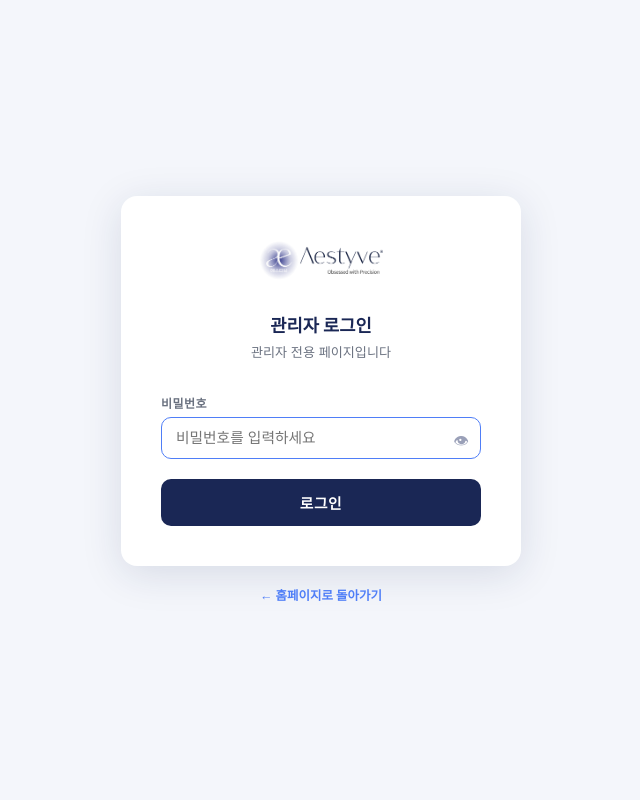
After one commit to lepair514-code/aestyve, a PHP site: page /manage-aestyve-2025.html in a window 1280 px wide. The commit adds this page. Shown: the whole page, without its empty margins (319-959 px from the left). Run offline with PHP 8.4, Linux system fonts and the light colour scheme.

Commit message:
feat: remove public ADMIN button, add private admin login page
- Removed ADMIN button from header and footer in index.html
- Removed .admin-btn CSS styles
- Created manage-aestyve-2025.html: private admin login page with password
- admin.html now redirects to login page if not authenticated (sessionStorage check)
- vercel.json: added rewrite rule for /manage-aestyve-2025 route

```diff
--- a/admin.html
+++ b/admin.html
@@ -665,6 +665,12 @@
 <!-- Toast -->
 <div id="admin-toast"></div>
 
+<!-- 관리자 인증 체크 -->
+<script>
+  if (sessionStorage.getItem('aestyve_admin_auth') !== 'yes') {
+    location.replace('manage-aestyve-2025.html');
+  }
+</script>
 <script src="js/admin.js"></script>
 </body>
 </html>
--- a/index.html
+++ b/index.html
@@ -32,8 +32,6 @@
       <div class="header-actions">
         <!-- Language Buttons -->
         <div id="lang-switcher" role="group" aria-label="언어 선택"></div>
-        <!-- Admin shortcut -->
-        <a href="admin.html" class="admin-btn" aria-label="관리자 페이지">ADMIN</a>
         <!-- Hamburger -->
         <button class="hamburger" id="hamburger" aria-label="메뉴 열기" aria-expanded="false">
           <span></span><span></span><span></span>
@@ -200,7 +198,6 @@
         <ul>
           <li><a href="#brand">Brand Story</a></li>
           <li><a href="#contact">Contact</a></li>
-          <li><a href="admin.html">Admin</a></li>
         </ul>
       </div>
       <div class="footer-col">
--- /dev/null
+++ b/manage-aestyve-2025.html
@@ -0,0 +1,273 @@
+<!DOCTYPE html>
+<html lang="ko">
+<head>
+  <meta charset="UTF-8" />
+  <meta name="viewport" content="width=device-width, initial-scale=1.0" />
+  <title>Aestyve</title>
+  <!-- 검색엔진 색인 차단 -->
+  <meta name="robots" content="noindex, nofollow" />
+  <link rel="preconnect" href="https://fonts.googleapis.com" />
+  <link href="https://fonts.googleapis.com/css2?family=Inter:wght@400;500;600;700&family=Noto+Sans+KR:wght@400;500;700&display=swap" rel="stylesheet" />
+  <style>
+    *, *::before, *::after { box-sizing: border-box; margin: 0; padding: 0; }
+    :root {
+      --primary: #1A2755;
+      --accent:  #4F7EF7;
+      --white:   #ffffff;
+      --bg:      #f4f6fb;
+      --border:  #dde1ef;
+      --danger:  #dc2626;
+      --radius:  10px;
+    }
+    html, body {
+      height: 100%;
+      font-family: 'Inter', 'Noto Sans KR', sans-serif;
+      background: var(--bg);
+      color: var(--primary);
+    }
+
+    /* ── 전체 레이아웃 ── */
+    .page {
+      min-height: 100vh;
+      display: flex;
+      flex-direction: column;
+      align-items: center;
+      justify-content: center;
+      padding: 24px;
+    }
+
+    /* ── 카드 ── */
+    .card {
+      background: var(--white);
+      border-radius: 16px;
+      box-shadow: 0 8px 40px rgba(26,39,85,.13);
+      padding: 44px 40px 40px;
+      width: 100%;
+      max-width: 400px;
+      text-align: center;
+    }
+
+    /* ── 로고 ── */
+    .logo-wrap {
+      margin-bottom: 28px;
+    }
+    .logo-wrap img {
+      height: 40px;
+      display: inline-block;
+    }
+    /* 로고 이미지 로드 실패 시 텍스트 폴백 */
+    .logo-text {
+      display: none;
+      font-size: 1.5rem;
+      font-weight: 800;
+      letter-spacing: .06em;
+      color: var(--primary);
+    }
+
+    /* ── 타이틀 ── */
+    .card-title {
+      font-size: 1.1rem;
+      font-weight: 700;
+      color: var(--primary);
+      margin-bottom: 6px;
+    }
+    .card-sub {
+      font-size: .82rem;
+      color: #6b7280;
+      margin-bottom: 32px;
+      line-height: 1.5;
+    }
+
+    /* ── 폼 ── */
+    .form-group {
+      position: relative;
+      margin-bottom: 16px;
+      text-align: left;
+    }
+    .form-label {
+      display: block;
+      font-size: .75rem;
+      font-weight: 600;
+      color: #6b7280;
+      letter-spacing: .04em;
+      text-transform: uppercase;
+      margin-bottom: 6px;
+    }
+    .form-input {
+      width: 100%;
+      padding: 11px 44px 11px 14px;
+      border: 1.5px solid var(--border);
+      border-radius: var(--radius);
+      font-size: .92rem;
+      font-family: inherit;
+      color: var(--primary);
+      background: var(--white);
+      outline: none;
+      transition: border-color .2s;
+    }
+    .form-input:focus { border-color: var(--accent); }
+    .form-input.error { border-color: var(--danger); }
+
+    /* 눈 아이콘 버튼 */
+    .toggle-pw {
+      position: absolute;
+      right: 12px;
+      bottom: 11px;
+      background: none;
+      border: none;
+      cursor: pointer;
+      color: #9aa0b8;
+      font-size: .95rem;
+      padding: 0;
+      line-height: 1;
+    }
+    .toggle-pw:hover { color: var(--primary); }
+
+    /* ── 에러 메시지 ── */
+    .error-msg {
+      display: none;
+      font-size: .78rem;
+      color: var(--danger);
+      margin-top: -8px;
+      margin-bottom: 12px;
+      text-align: left;
+    }
+    .error-msg.show { display: block; }
+
+    /* ── 로그인 버튼 ── */
+    .btn-login {
+      width: 100%;
+      padding: 13px;
+      background: var(--primary);
+      color: var(--white);
+      border: none;
+      border-radius: var(--radius);
+      font-size: .92rem;
+      font-weight: 700;
+      font-family: inherit;
+      letter-spacing: .04em;
+      cursor: pointer;
+      transition: background .2s, transform .1s;
+      margin-top: 4px;
+    }
+    .btn-login:hover { background: #2F3C86; }
+    .btn-login:active { transform: scale(.98); }
+    .btn-login:disabled { opacity: .6; cursor: not-allowed; }
+
+    /* ── 흔들림 애니메이션 ── */
+    @keyframes shake {
+      0%, 100% { transform: translateX(0); }
+      20%       { transform: translateX(-8px); }
+      40%       { transform: translateX(8px); }
+      60%       { transform: translateX(-6px); }
+      80%       { transform: translateX(6px); }
+    }
+    .shake { animation: shake .4s ease; }
+
+    /* ── 하단 홈 링크 ── */
+    .back-link {
+      margin-top: 20px;
+      font-size: .78rem;
+      color: #9aa0b8;
+    }
+    .back-link a {
+      color: var(--accent);
+      text-decoration: none;
+      font-weight: 600;
+    }
+    .back-link a:hover { text-decoration: underline; }
+  </style>
+</head>
+<body>
+<div class="page">
+  <div class="card" id="login-card">
+
+    <!-- 로고 -->
+    <div class="logo-wrap">
+      <img src="images/logo.png" alt="Aestyve"
+           onerror="this.style.display='none'; document.querySelector('.logo-text').style.display='block';" />
+      <span class="logo-text">AESTYVE</span>
+    </div>
+
+    <h1 class="card-title">관리자 로그인</h1>
+    <p class="card-sub">관리자 전용 페이지입니다</p>
+
+    <form id="login-form" autocomplete="off" onsubmit="handleLogin(event)">
+      <div class="form-group">
+        <label class="form-label" for="pw-input">비밀번호</label>
+        <input
+          type="password"
+          id="pw-input"
+          class="form-input"
+          placeholder="비밀번호를 입력하세요"
+          autocomplete="current-password"
+          autofocus
+        />
+        <button type="button" class="toggle-pw" onclick="togglePw()" aria-label="비밀번호 보기/숨기기">
+          👁
+        </button>
+      </div>
+
+      <p class="error-msg" id="error-msg">비밀번호가 올바르지 않습니다.</p>
+
+      <button type="submit" class="btn-login" id="login-btn">로그인</button>
+    </form>
+  </div>
+
+  <p class="back-link">
+    <a href="/">← 홈페이지로 돌아가기</a>
+  </p>
+</div>
+
+<script>
+  // ── 비밀번호 설정 (변경하려면 이 값만 바꾸면 됩니다) ──
+  const ADMIN_PASSWORD = 'aestyve2025!';
+
+  // 이미 인증된 경우 바로 이동
+  if (sessionStorage.getItem('aestyve_admin_auth') === 'yes') {
+    location.replace('admin.html');
+  }
+
+  function handleLogin(e) {
+    e.preventDefault();
+    const input  = document.getElementById('pw-input');
+    const errMsg = document.getElementById('error-msg');
+    const btn    = document.getElementById('login-btn');
+    const card   = document.getElementById('login-card');
+
+    const val = input.value;
+
+    if (val === ADMIN_PASSWORD) {
+      // 성공 — 세션에 저장 후 이동
+      sessionStorage.setItem('aestyve_admin_auth', 'yes');
+      btn.textContent = '✓ 인증 완료...';
+      btn.disabled = true;
+      setTimeout(() => { location.replace('admin.html'); }, 500);
+    } else {
+      // 실패
+      input.classList.add('error');
+      errMsg.classList.add('show');
+      card.classList.remove('shake');
+      void card.offsetWidth; // reflow
+      card.classList.add('shake');
+      input.value = '';
+      input.focus();
+      setTimeout(() => {
+        input.classList.remove('error');
+        card.classList.remove('shake');
+      }, 600);
+    }
+  }
+
+  function togglePw() {
+    const input = document.getElementById('pw-input');
+    input.type = input.type === 'password' ? 'text' : 'password';
+  }
+
+  // 엔터키 지원 (이미 form submit으로 처리되지만 명시)
+  document.getElementById('pw-input').addEventListener('keydown', e => {
+    if (e.key === 'Enter') document.getElementById('login-form').requestSubmit();
+  });
+</script>
+</body>
+</html>
```
Also changed, not shown: css/style.css (+0 -15 lines), vercel.json.
